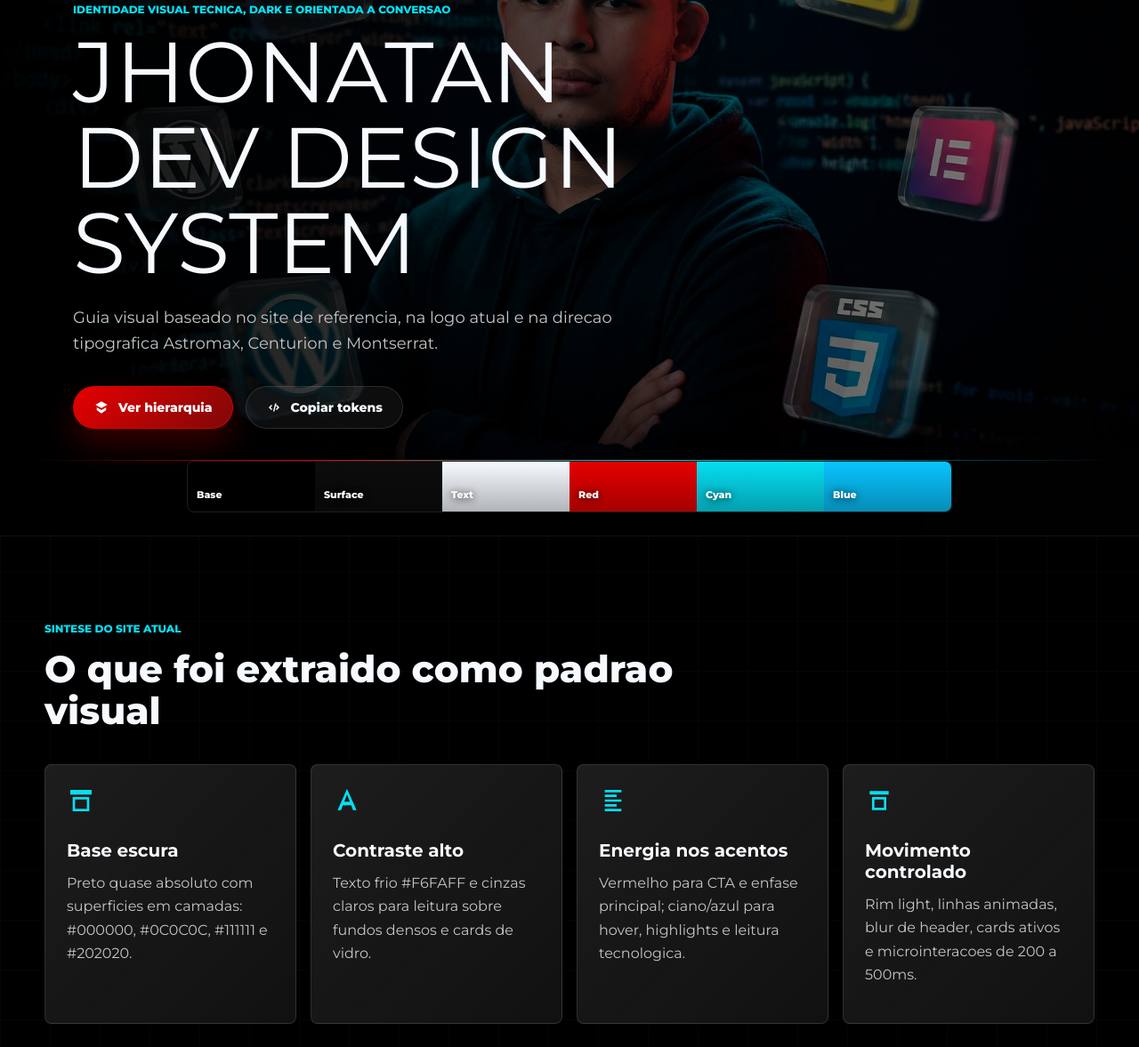
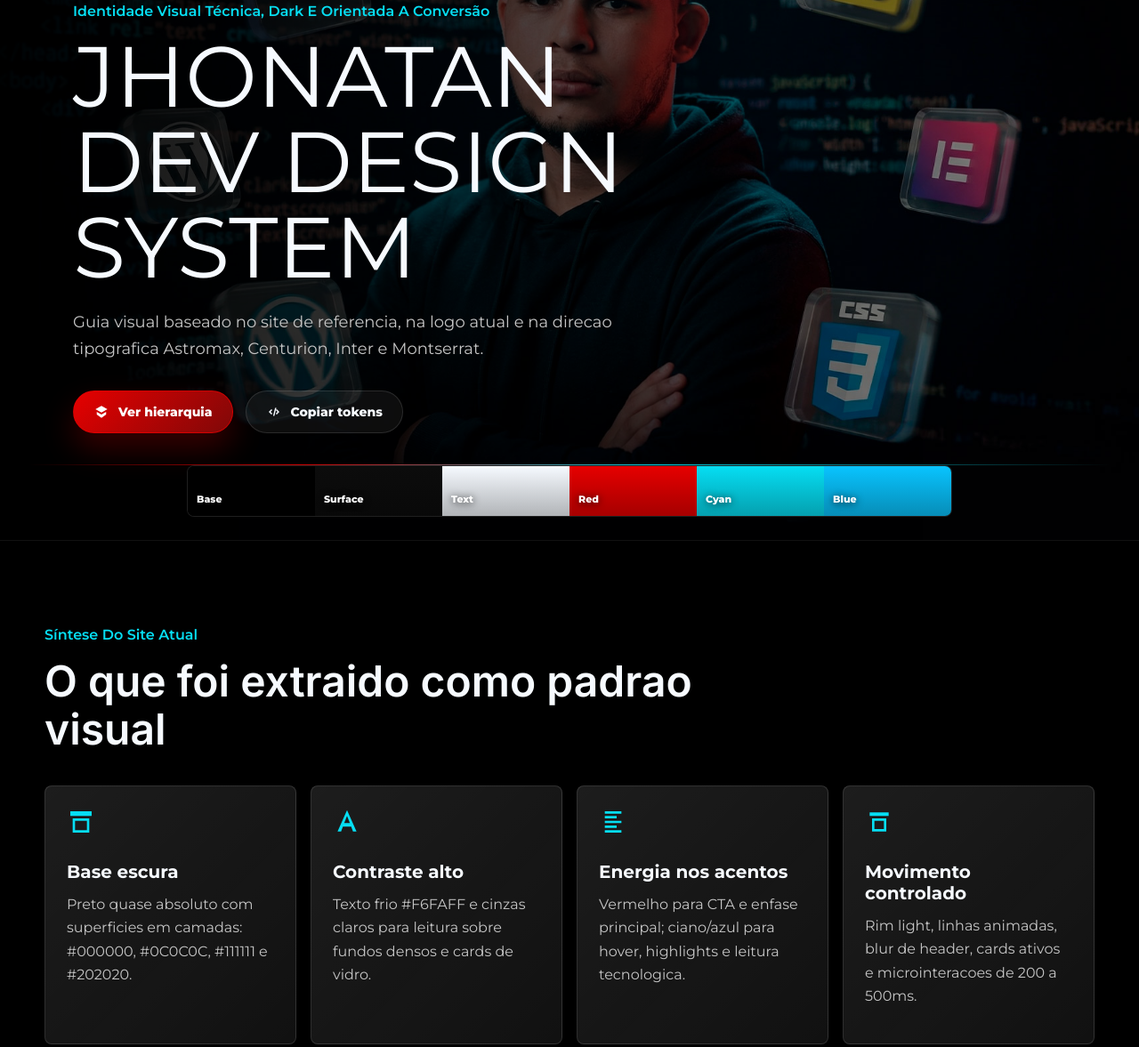
Before and after one commit to jhonata-silva/designe-system-Jhonatan-DEV, a plain HTML site: page jhonatan-brand-system/index.html in a window 1280 px wide. Shown: the part 254-1431 px from the top of the page at 89% size. Drawn offline with Linux system fonts and the light colour scheme; a web font is replaced by a local one.

Commit message:
Update landing page design system rules

```diff
--- a/jhonatan-brand-system/index.html
+++ b/jhonatan-brand-system/index.html
@@ -36,11 +36,11 @@
         <div class="hero-media" aria-hidden="true"></div>
         <div class="hero-content">
           <img src="./assets/images/logo-wordmark.png" alt="Jhonatan Dev" class="hero-logo">
-          <p class="eyebrow">Identidade visual tecnica, dark e orientada a conversao</p>
+          <p class="eyebrow">Identidade Visual Técnica, Dark E Orientada A Conversão</p>
           <h1 id="hero-title">Jhonatan Dev Design System</h1>
           <p class="hero-copy">
             Guia visual baseado no site de referencia, na logo atual e na direcao tipografica
-            Astromax, Centurion e Montserrat.
+            Astromax, Centurion, Inter e Montserrat.
           </p>
           <div class="hero-actions" aria-label="Acoes principais">
             <a class="button button-primary" href="#cores">
@@ -65,7 +65,7 @@
 
       <section class="section analysis" aria-labelledby="analise-title">
         <div class="section-heading">
-          <p class="eyebrow">Sintese do site atual</p>
+          <p class="eyebrow">Síntese Do Site Atual</p>
           <h2 id="analise-title">O que foi extraido como padrao visual</h2>
         </div>
         <div class="analysis-grid">
@@ -94,7 +94,7 @@
 
       <section id="cores" class="section" aria-labelledby="cores-title">
         <div class="section-heading">
-          <p class="eyebrow">Hierarquia cromatica</p>
+          <p class="eyebrow">Hierarquia Cromática</p>
           <h2 id="cores-title">Paleta de cores</h2>
           <p>
             Use os neutros como sistema principal. O vermelho guia decisao e urgencia; o ciano/azul
@@ -177,8 +177,8 @@
 
       <section id="tipografia" class="section" aria-labelledby="tipo-title">
         <div class="section-heading">
-          <p class="eyebrow">Sistema tipografico</p>
-          <h2 id="tipo-title">Astromax, Centurion e Montserrat</h2>
+          <p class="eyebrow">Sistema Tipográfico</p>
+          <h2 id="tipo-title">Astromax, Centurion, Inter e Montserrat</h2>
           <p>
             A direcao combina display futurista, assinatura visual e leitura pragmatica. Evite usar
             fontes decorativas em blocos longos.
@@ -197,6 +197,12 @@
             <h3>Centurion</h3>
             <p class="specimen centurion">Presenca e Resultado</p>
             <small>Use como contraste editorial em frases curtas, selos, aberturas e detalhes de marca.</small>
+          </article>
+          <article class="type-card type-heading">
+            <span>Heading</span>
+            <h3>Inter</h3>
+            <p class="specimen inter">Operacao comercial clara</p>
+            <small>Use em H2, H3 de servico, subtitulos de secao e blocos institucionais.</small>
           </article>
           <article class="type-card type-body">
             <span>Texto e UI</span>
@@ -219,8 +225,8 @@
           </div>
           <div role="row">
             <span role="cell">H2</span>
-            <strong role="cell">42px / 1.12</strong>
-            <code role="cell">Montserrat 700</code>
+            <strong role="cell">max 48px / 1.08</strong>
+            <code role="cell">Inter 600</code>
           </div>
           <div role="row">
             <span role="cell">H3</span>
@@ -275,7 +281,7 @@
 
       <section id="componentes" class="section" aria-labelledby="componentes-title">
         <div class="section-heading">
-          <p class="eyebrow">Sistema de interface</p>
+          <p class="eyebrow">Sistema De Interface</p>
           <h2 id="componentes-title">Componentes e estados</h2>
           <p>Elementos com cantos contidos, bordas finas, glow funcional e transicoes perceptiveis.</p>
         </div>
@@ -372,7 +378,7 @@
 
       <section class="section" aria-labelledby="aplicacoes-title">
         <div class="section-heading">
-          <p class="eyebrow">Aplicacoes</p>
+          <p class="eyebrow">Aplicações</p>
           <h2 id="aplicacoes-title">Como a identidade aparece em telas reais</h2>
           <p>O padrao favorece fundos escuros, imagens com luz azul/vermelha e blocos de alto contraste.</p>
         </div>
@@ -398,7 +404,7 @@
 
       <section id="tokens" class="section tokens-section" aria-labelledby="tokens-title">
         <div class="section-heading">
-          <p class="eyebrow">Implementacao</p>
+          <p class="eyebrow">Implementação</p>
           <h2 id="tokens-title">Tokens CSS base</h2>
           <p>Este bloco resume o sistema para reutilizar em sites, propostas, landing pages e dashboards.</p>
         </div>
@@ -429,9 +435,15 @@
   --gradient-cta: linear-gradient(135deg, #e60000 0%, #800808 100%);
   --gradient-tech: linear-gradient(135deg, #06def3 0%, #09c4ff 100%);
   --gradient-data: linear-gradient(90deg, #0b66b4 0%, #43ce9d 100%);
+  --section-glow-size: 300px;
+  --section-glow-blur: 200px;
+  --section-glow-dark: rgba(230, 0, 0, 0.34);
+  --section-glow-white: rgba(230, 0, 0, 0.16);
+  --section-glow-card: rgba(230, 0, 0, 0.28);
 
   --font-display: "Astromax", "Montserrat", sans-serif;
   --font-signature: "Centurion", "Montserrat", sans-serif;
+  --font-heading: "Inter", "Montserrat", "Segoe UI", sans-serif;
   --font-body: "Montserrat", "Segoe UI", sans-serif;
 
   --radius-sm: 5px;
--- a/jhonatan-brand-system/styles.css
+++ b/jhonatan-brand-system/styles.css
@@ -1,4 +1,4 @@
-@import url("https://fonts.googleapis.com/css2?family=Montserrat:wght@400;500;600;700;800&display=swap");
+@import url("https://fonts.googleapis.com/css2?family=Inter:wght@400;500;600;700;800&family=Montserrat:wght@400;500;600;700;800&display=swap");
 
 @font-face {
   font-family: "Astromax";
@@ -39,9 +39,15 @@
   --gradient-cta: linear-gradient(135deg, #e60000 0%, #800808 100%);
   --gradient-tech: linear-gradient(135deg, #06def3 0%, #09c4ff 100%);
   --gradient-data: linear-gradient(90deg, #0b66b4 0%, #43ce9d 100%);
+  --section-glow-size: 300px;
+  --section-glow-blur: 200px;
+  --section-glow-dark: rgba(230, 0, 0, 0.34);
+  --section-glow-white: rgba(230, 0, 0, 0.16);
+  --section-glow-card: rgba(230, 0, 0, 0.28);
   --font-display: "Astromax", "Montserrat", "Segoe UI", sans-serif;
   --font-outline: "Astromax Outline", "Astromax", "Montserrat", sans-serif;
   --font-signature: "Centurion", "Montserrat", "Segoe UI", sans-serif;
+  --font-heading: "Inter", "Montserrat", "Segoe UI", sans-serif;
   --font-body: "Montserrat", "Segoe UI", sans-serif;
   --radius-sm: 5px;
   --radius-md: 8px;
@@ -70,20 +76,40 @@
 
 html {
   scroll-behavior: smooth;
+  overflow-x: clip;
 }
 
 body {
+  position: relative;
+  isolation: isolate;
   margin: 0;
-  background:
-    linear-gradient(90deg, rgba(255, 255, 255, 0.018) 1px, transparent 1px),
-    linear-gradient(180deg, rgba(255, 255, 255, 0.018) 1px, transparent 1px),
-    var(--brand-bg);
-  background-size: 56px 56px, 56px 56px, auto;
+  overflow-x: clip;
+  background: var(--brand-bg);
   color: var(--brand-text);
   font-family: var(--font-body);
   font-size: 16px;
   line-height: 1.65;
   letter-spacing: 0;
+}
+
+body::before {
+  position: fixed;
+  top: 8%;
+  left: 18%;
+  z-index: 0;
+  width: var(--section-glow-size);
+  height: var(--section-glow-size);
+  border-radius: 100%;
+  background: var(--section-glow-dark);
+  content: "";
+  filter: blur(var(--section-glow-blur));
+  pointer-events: none;
+  transform: translate(-50%, -50%);
+}
+
+body > * {
+  position: relative;
+  z-index: 1;
 }
 
 body::selection {
@@ -281,10 +307,10 @@ button {
 .eyebrow {
   margin: 0 0 14px;
   color: var(--brand-cyan);
-  font-size: 12px;
-  font-weight: 800;
+  font-size: 16px;
+  font-weight: 600;
   line-height: 1.3;
-  text-transform: uppercase;
+  text-transform: none;
 }
 
 h1,
@@ -428,16 +454,17 @@ h1 {
 
 .section-heading h2 {
   margin-bottom: 16px;
-  font-family: var(--font-body);
-  font-size: 42px;
+  font-family: var(--font-heading);
+  font-size: clamp(2rem, 4vw, 3rem);
   line-height: 1.12;
-  font-weight: 800;
+  font-weight: 600;
   letter-spacing: 0;
 }
 
 .section-heading p:not(.eyebrow) {
   color: var(--brand-text-muted);
-  font-size: 17px;
+  font-size: 16px;
+  font-weight: 500;
 }
 
 .analysis-grid,
@@ -701,6 +728,13 @@ small {
   font-size: 46px;
   line-height: 1.08;
   color: var(--brand-red);
+}
+
+.inter {
+  font-family: var(--font-heading);
+  font-size: 34px;
+  font-weight: 600;
+  line-height: 1.12;
 }
 
 .montserrat {
```
Also changed, not shown: 1 other file.
